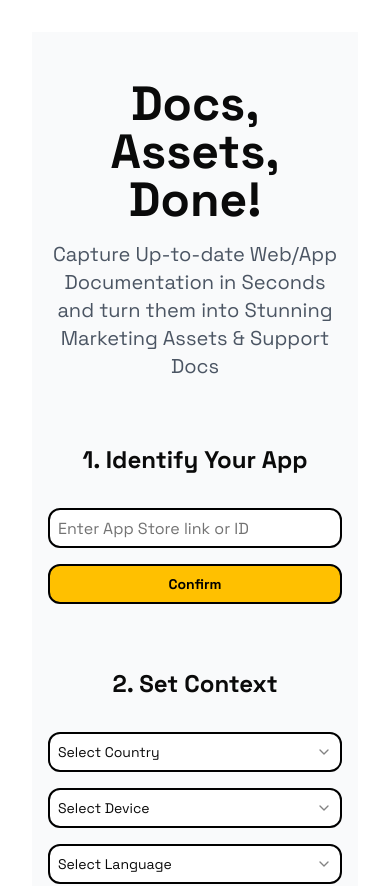
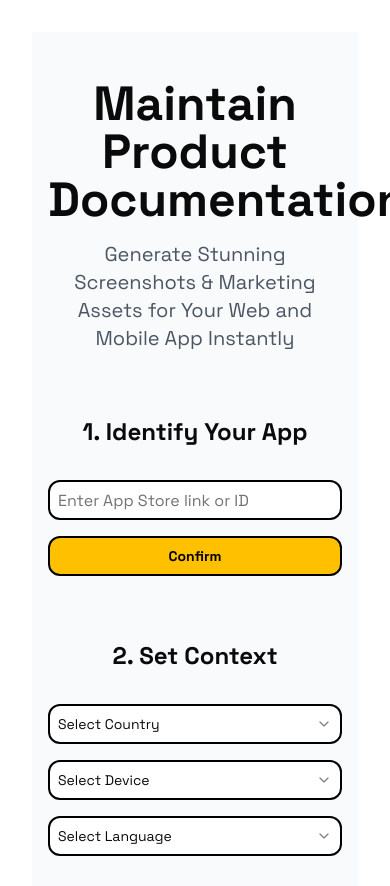
Before and after one commit to glassofizzy/appflow-snapshotter, a React (Vite) app: page / in a window 390 px wide. Shown: the top 886 px of the page. Built offline with nearby package versions, Linux system fonts and the light colour scheme.

Commit message:
Update titles and subtitles
Changed the subtitle to "Generate Stunning Screenshots & Marketing Assets for Your Web and Mobile App Instantly" and the title to "Maintain Product Documentation".
[skip gpt_engineer]

```diff
--- a/src/pages/Index.tsx
+++ b/src/pages/Index.tsx
@@ -42,10 +42,10 @@ const Index = () => {
       <div className="max-w-6xl mx-auto space-y-16">
         <div className="text-center space-y-4">
           <h1 className="text-5xl font-bold">
-            Docs, Assets, Done!
+            Maintain Product Documentation
           </h1>
           <p className="text-xl text-gray-600 max-w-2xl mx-auto">
-            Capture Up-to-date Web/App Documentation in Seconds and turn them into Stunning Marketing Assets & Support Docs
+            Generate Stunning Screenshots & Marketing Assets for Your Web and Mobile App Instantly
           </p>
         </div>
 
```
